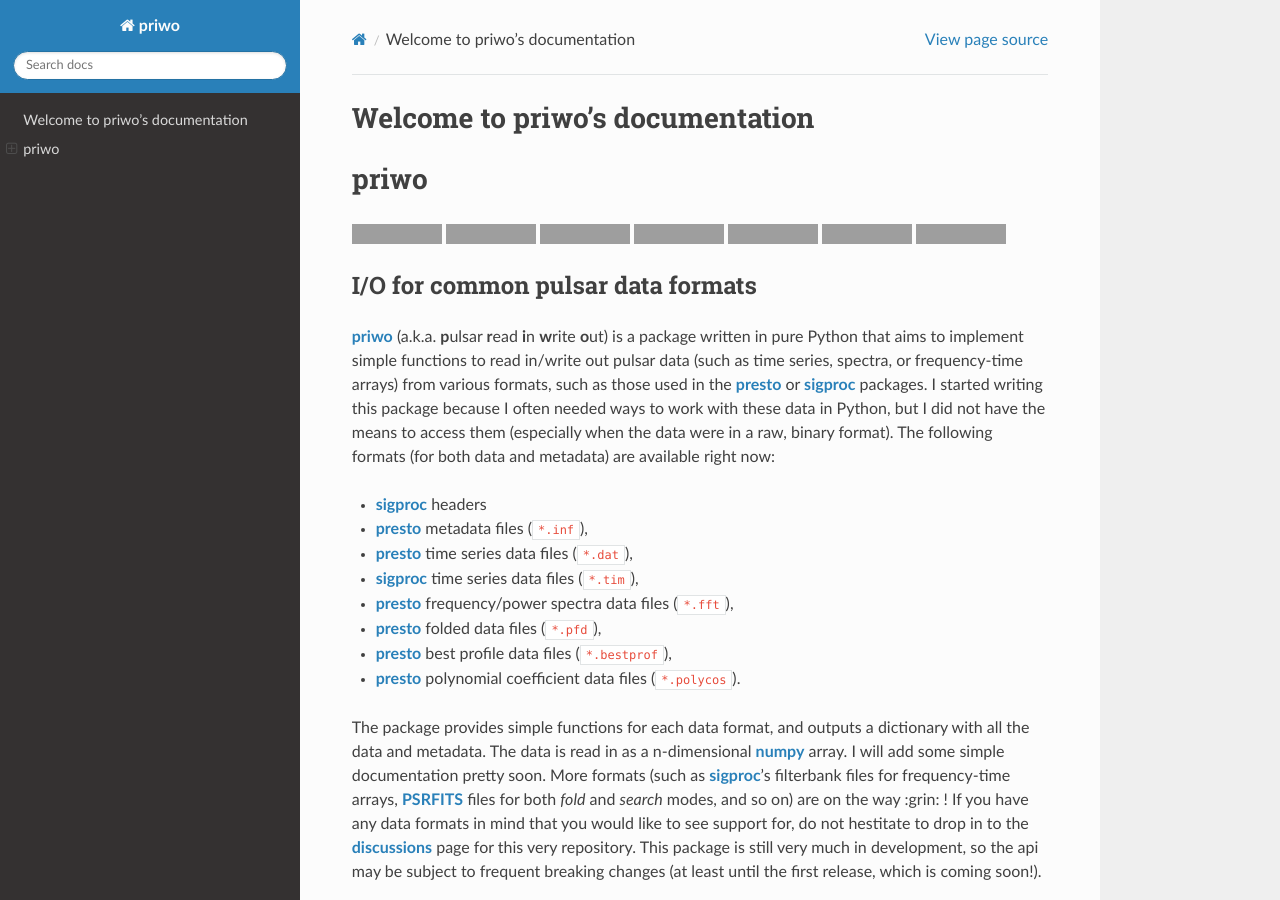
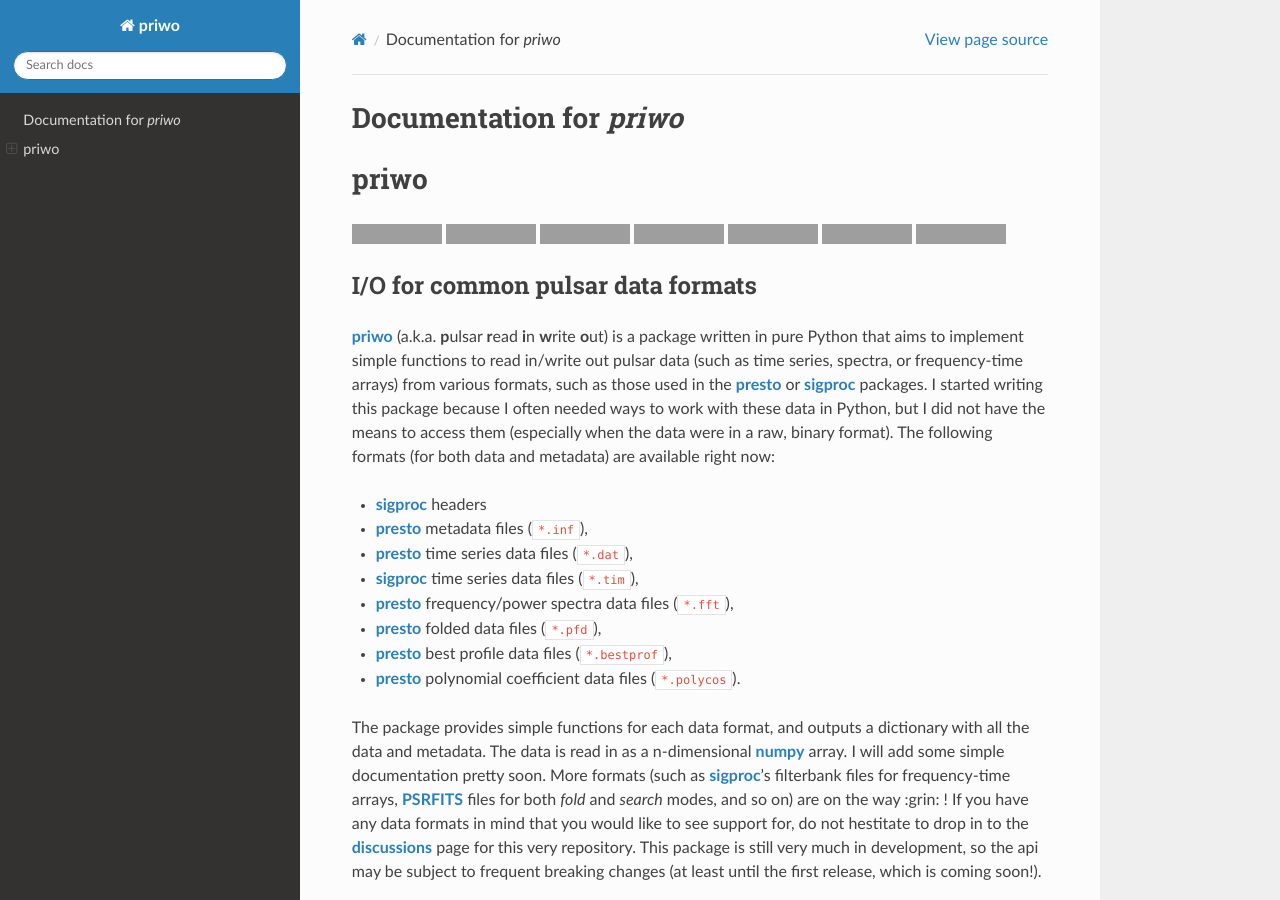
Before and after one commit to astrogewgaw/priwo, a Sphinx documentation site: the page built from docs/source/index.md, in a window 1280 px wide and 900 px high, cut to the strip 0-900 px from the top of the window. Built offline with Sphinx 7.4.7 and the Read the Docs theme 2.0.0, drawn with Linux system fonts in a browser that asks for light colours; grey boxes are pictures that could not be loaded.

Commit message:
:memo: Slight update to the docs.

````diff
--- a/docs/source/index.md
+++ b/docs/source/index.md
@@ -1,4 +1,4 @@
-# Welcome to priwo's documentation
+# Documentation for *priwo*
 
 ```{toctree}
 :glob:
````
